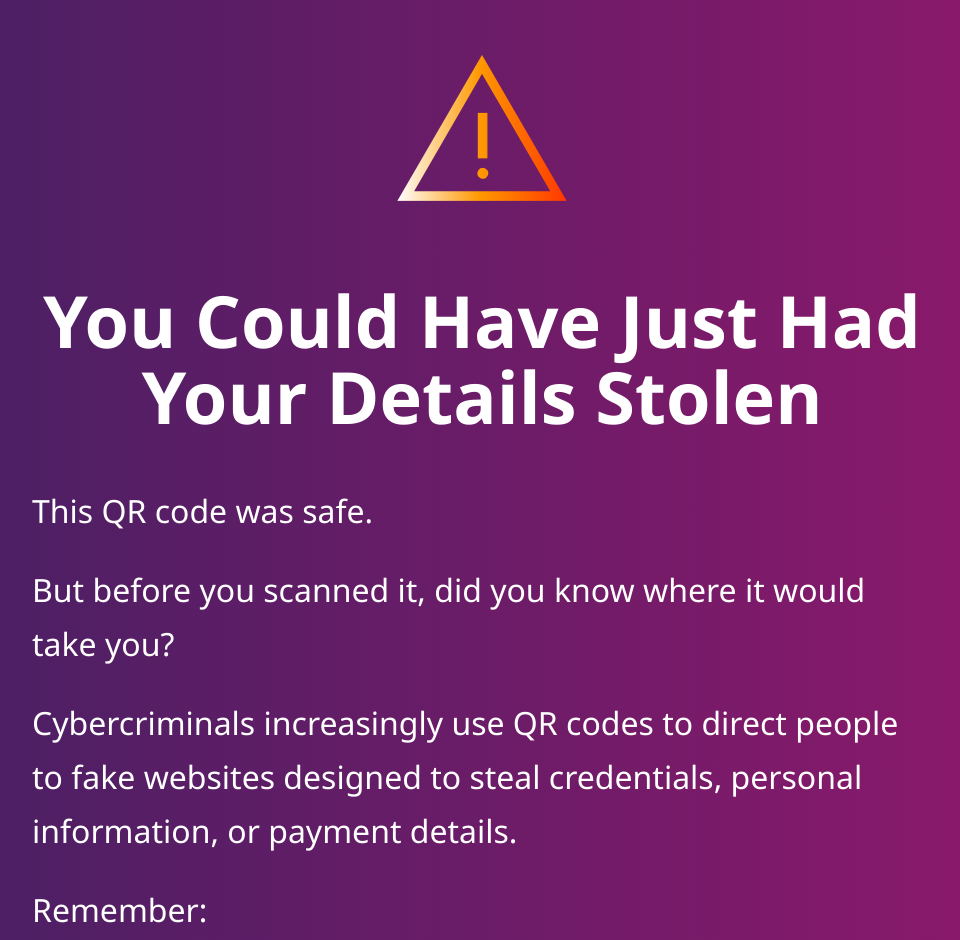
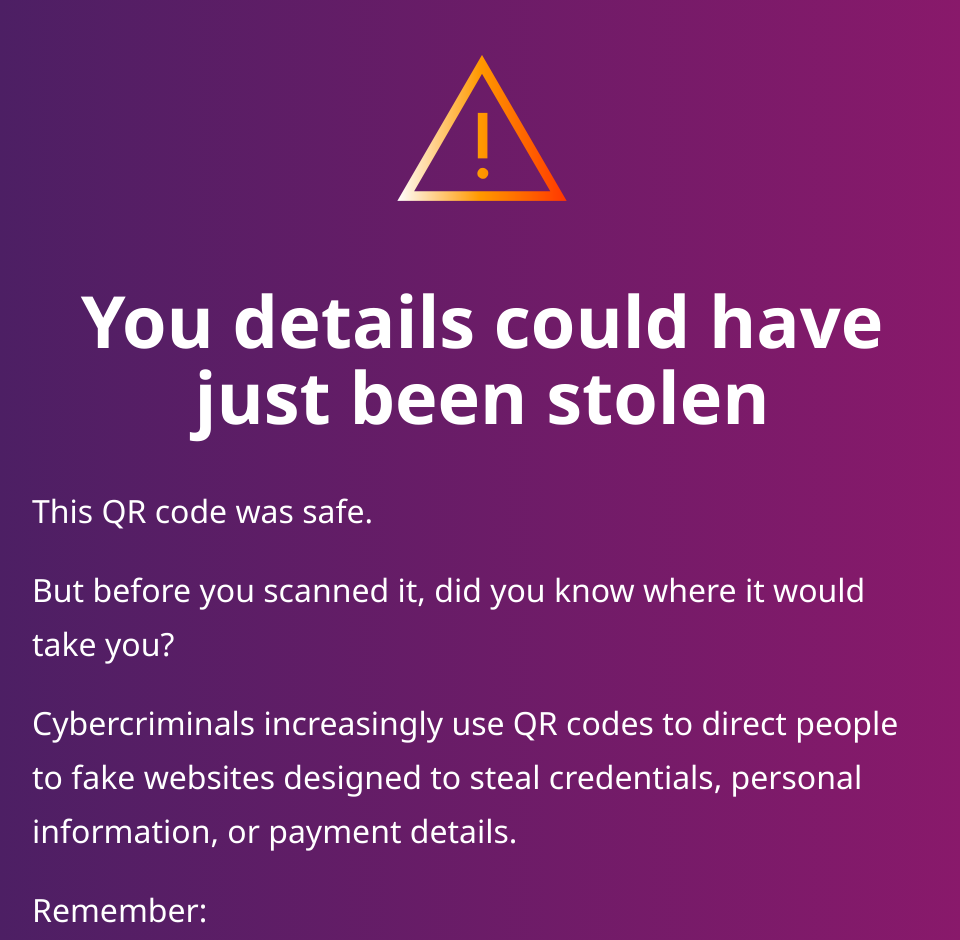
Before and after one commit to tom-hayter/ccs-qr-demo, a plain HTML site: page index.html in a window 1280 px wide. Shown: the top 940 px of the page, without its empty margins (158-1118 px from the left). Drawn offline with Linux system fonts and the light colour scheme.

Commit message:
Update index.html

```diff
--- a/index.html
+++ b/index.html
@@ -117,8 +117,8 @@ body {
         </div>
 
         <h1 class="heading">
-            <span class="heading-line">You Could Have Just Had</span>
-            <span class="heading-line">Your Details Stolen</span>
+            <span class="heading-line">You details could have</span>
+            <span class="heading-line">just been stolen</span>
         </h1>
 
         <div class="body-text">
```
